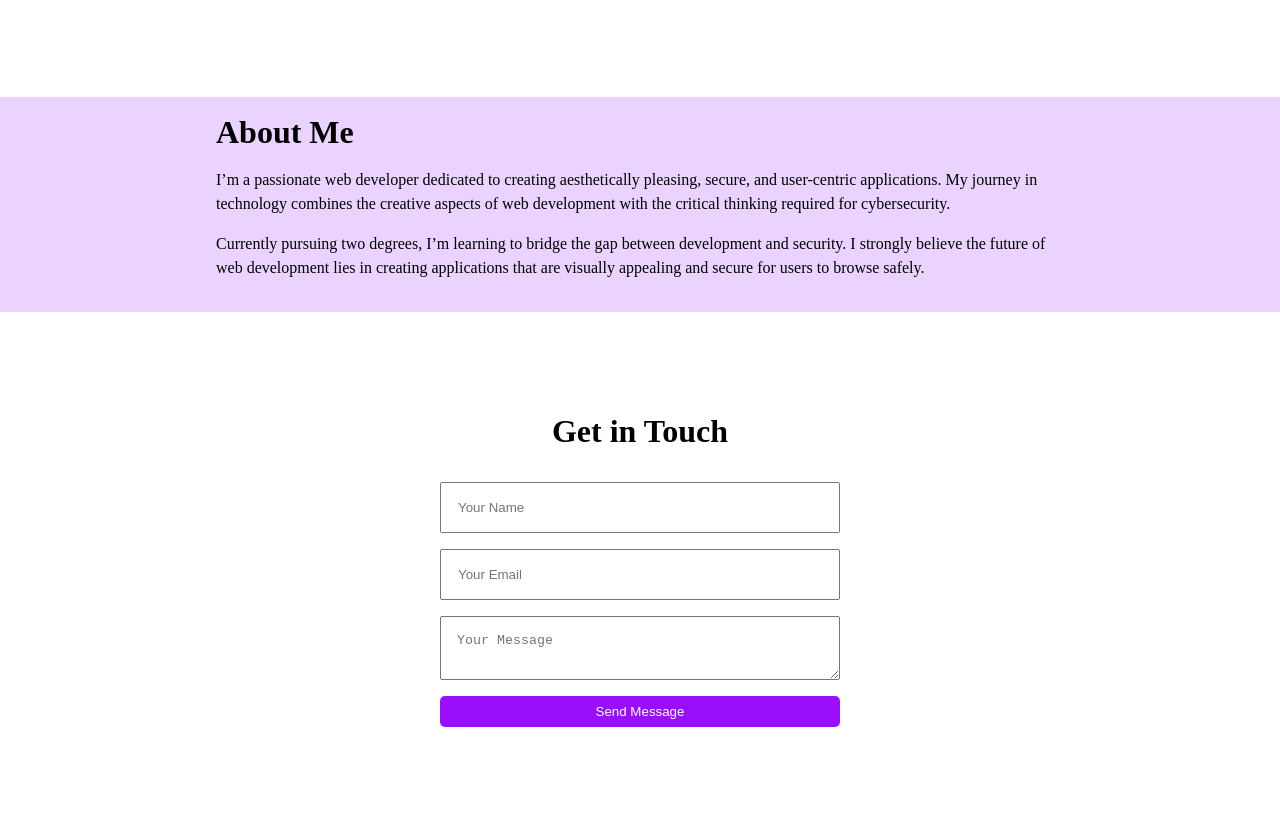
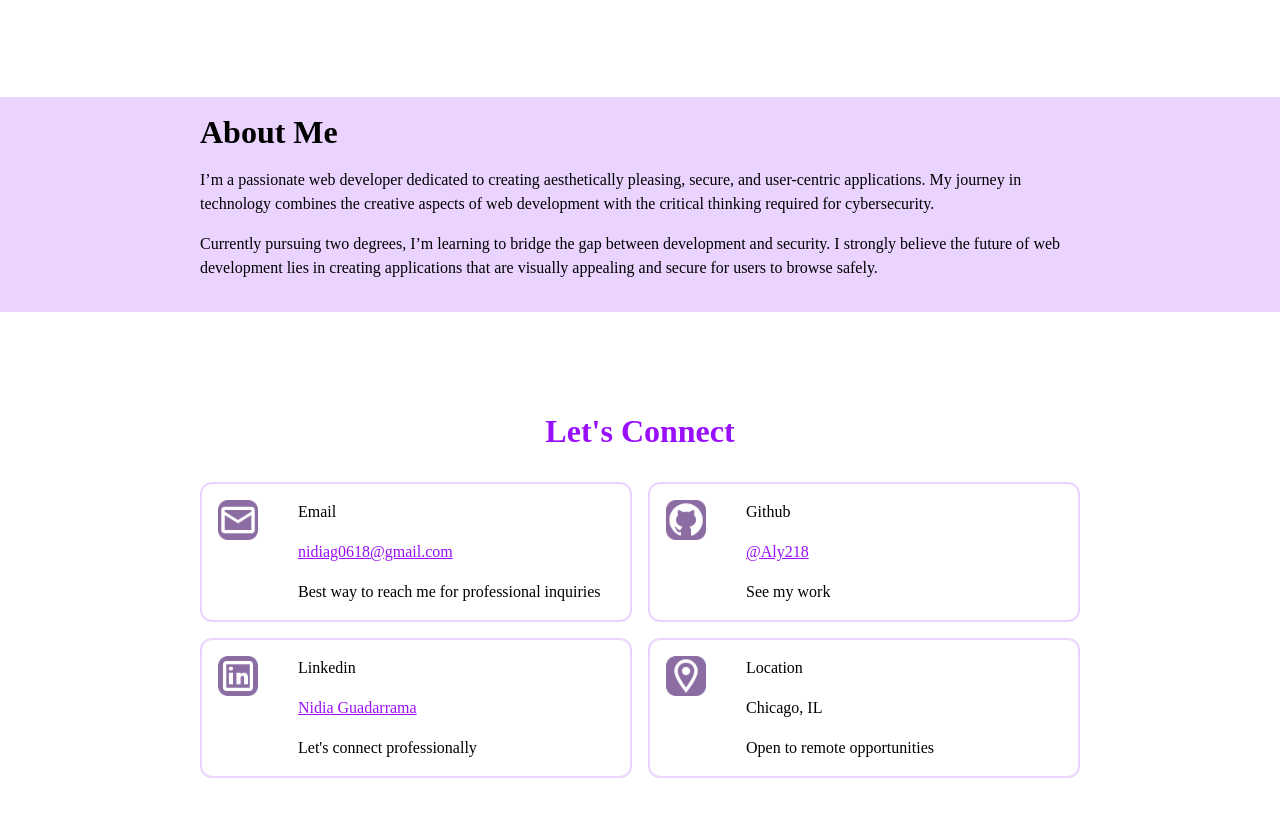
Before and after one commit to Aly218/portfolio-resume, a plain HTML site: page index.html in a window 1280 px wide. Shown: the part 833-1650 px from the top of the page. Drawn offline with Linux system fonts and the light colour scheme.

Commit message:
finished up home page

```diff
--- a/index.html
+++ b/index.html
@@ -29,7 +29,7 @@
             <div class="intro">
                 <h1>Web Developer & Cybersecurity-Focused IT Specialist</h1>
                 <p>Building Secure, Reliable, and User-Friendly Web Experiences</p>
-                <button>Get Started</button>
+                <button><a href="#connect">Let's Connect</a></button>
             </div>
             <img class="introimg" src="src/img/headshot.JPG" alt="headshot">
         </section>
@@ -60,14 +60,52 @@
                 <p>Currently pursuing two degrees, I’m learning to bridge the gap between development and security. I strongly believe the future of web development lies in creating applications that are visually appealing and secure for users to browse safely.</p>
             </div>
         </section>
-        <section class="form">
-            <h2>Get in Touch</h2>
-            <form action="" method="get" class="getintouch">
-                <input type="text" name="name" id="name" placeholder="Your Name" required/>
-                <input type="email" name="email" id="email" placeholder="Your Email" required/>
-                <textarea id="message" name="message" placeholder="Your Message"></textarea>
-                <input type="submit" value="Send Message"/>
-            </form>
+        <section class="connect" id="connect">
+            <h2>Let's Connect</h2>
+            <div class="social">
+                <div class="ind">
+                    <div>
+                        <a href="mailto:nidiag0618@gmail.com" target="_blank"><img class="navimg" src="src/img/email.png" alt="email logo"></a>
+                    </div>
+                    <div>
+                        <p>Email</p>
+                        <a href="mailto:nidiag0618@gmail.com">nidiag0618@gmail.com</a>
+                        <p>Best way to reach me for professional inquiries</p>
+                    </div>
+                </div>
+                <div class="ind">
+                    <div>
+                        <a href="https://github.com/Aly218" target="_blank"><img src="src/img/github.png" alt="github logo"></a>
+                    </div>
+                    <div>
+                        <p>Github</p>
+                        <a href="https://github.com/Aly218?tab=repositories">@Aly218</a>
+                        <p>See my work</p>
+                    </div>
+                </div>
+            </div>
+            <div class="social">
+                <div class="ind">
+                    <div>
+                        <a href="https://www.linkedin.com/in/nidia-guadarrama-33205a239/" target="_blank"><img class="navimg" src="src/img/linkedin.png" alt="linkedin logo"></a>
+                    </div>
+                    <div>
+                        <p>Linkedin</p>
+                        <a href="https://www.linkedin.com/in/nidia-guadarrama-7a9856335/">Nidia Guadarrama</a>
+                        <p>Let's connect professionally</p>
+                    </div>
+                </div>
+                <div class="ind">
+                    <div>
+                        <img src="src/img/location.png" alt="location logo">
+                    </div>
+                    <div>
+                        <p>Location</p>
+                        <p>Chicago, IL</p>
+                        <p>Open to remote opportunities</p>
+                    </div>
+                </div>
+            </div>
         </section>
     </main>
 </body>
--- a/src/style.css
+++ b/src/style.css
@@ -26,8 +26,8 @@ p {
 
 a {
     font-size: 1rem;
-    color: inherit;
-    text-decoration: none;
+    color: #990ffa;
+    text-decoration: underline;
 }
 
 a:hover {
@@ -48,9 +48,7 @@ main {
     align-items: center;
 }
 
-.welcome,
-.skills,
-.about, .form {
+section {
     width: 100%;
     padding: 0 200px;
 }
@@ -149,64 +147,76 @@ ul a {
 }
 
 .aboutblurb {
-    padding: 16px;
+    padding: 16px 0px;
 }
 
-.form {
+.connect {
     display: flex;
     flex-direction: column;
-    align-items: center;
     gap: 16px;
 }
 
-.getintouch {
+.connect h2 {
+    text-align: center;
+    color: #990ffa;
+}
+
+.social {
+    display: flex;
+    gap: 16px;
+
+}
+
+.ind {
+    flex: 1;
+    display: flex;
+    padding: 16px;
+    gap: 40px;
+    border: 2px solid #ead4ff;
+    border-radius: 12px;
+    align-items: flex-start;
+
+}
+
+.ind img {
+    max-width: 40px;
+}
+
+.ind div p {
+    margin: 0;
+}
+
+.ind div {
     display: flex;
     flex-direction: column;
-    align-items: center;
     gap: 16px;
-}
-
-input, textarea {
-    min-width: 400px;
-    padding: 16px;
 }
 
 button {
     padding: 8px;
     background-color: #990ffa;
-    color: white;
     border-style: none;
     border-radius: 5px;
+}
+
+button a {
+    color: white;
 }
 
 button:hover {
     text-decoration: underline;
 }
 
-input[type=submit] {
-    padding: 8px;
-    background-color: #990ffa;
-    color: white;
-    border-style: none;
-    border-radius: 5px;
-}
-
 @media (max-width: 768px) {
-    nav, .welcome, .features {
+    nav, .welcome, .features, .social {
         flex-direction: column;
     }
 
-    .welcome,
-    .skills,
-    .about, .form {
+    section {
         padding: 0 50px;
     }
 
     .features {
         padding: 0 50px;
     }
-
-    input, textarea {
-        min-width: 250px;
-    }
 }
```
Also changed, not shown: src/img/location.png (added).
